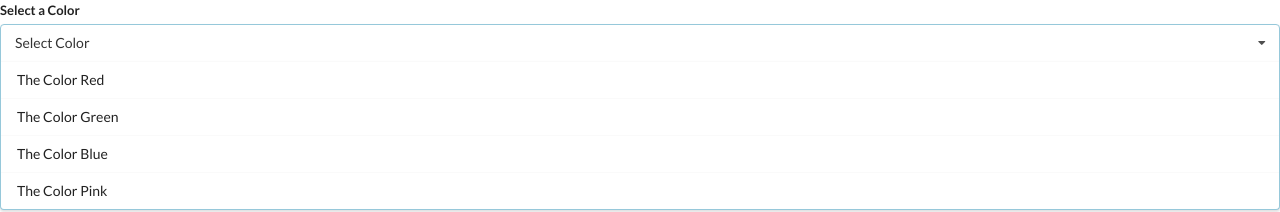
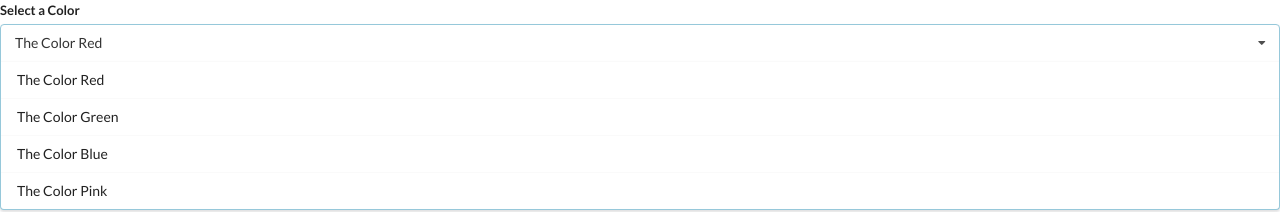
Before and after one commit to Koko-Dev/react-widgets, a React (Create React App) app: page / in a window 1280 px wide. Shown: the top 212 px of the page. Built offline with nearby package versions, Linux system fonts and the light colour scheme.

Commit message:
In Dropdown.js, in component return div in div.text, replace text with selected.label as the default

```diff
--- a/src/components/Dropdown.js
+++ b/src/components/Dropdown.js
@@ -17,7 +17,7 @@ const Dropdown = ({ options, selected, onSelectedChange }) => {
 				<div className="ui selection dropdown visible active">
 					<i className="dropdown icon"></i>
 					{/* /.dropdown icon */}
-					<div className="text">Select Color</div>
+					<div className="text">{selected.label}</div>
 					{/* /.text */}
 					<div className="menu visible transition">
 						{renderedOptions}
```
